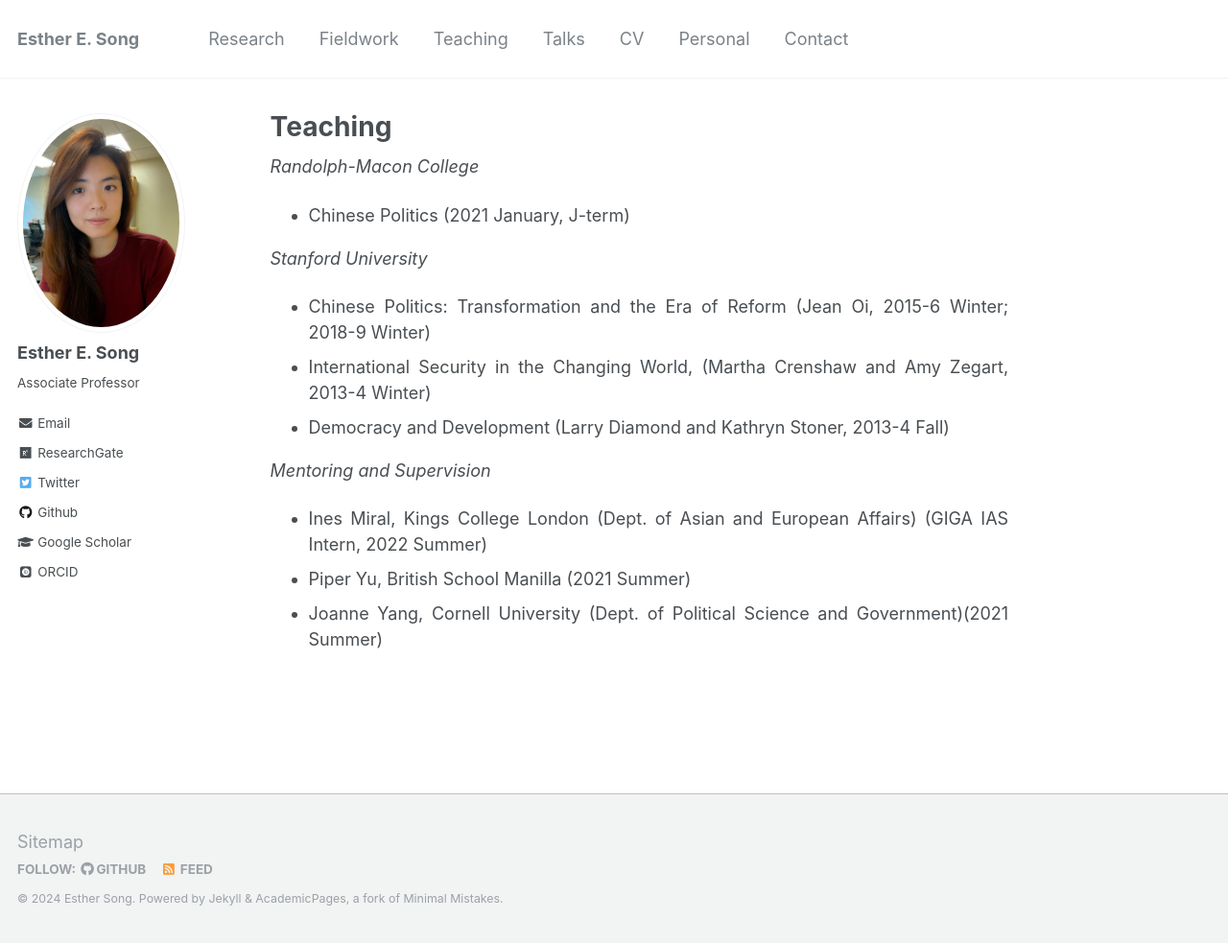
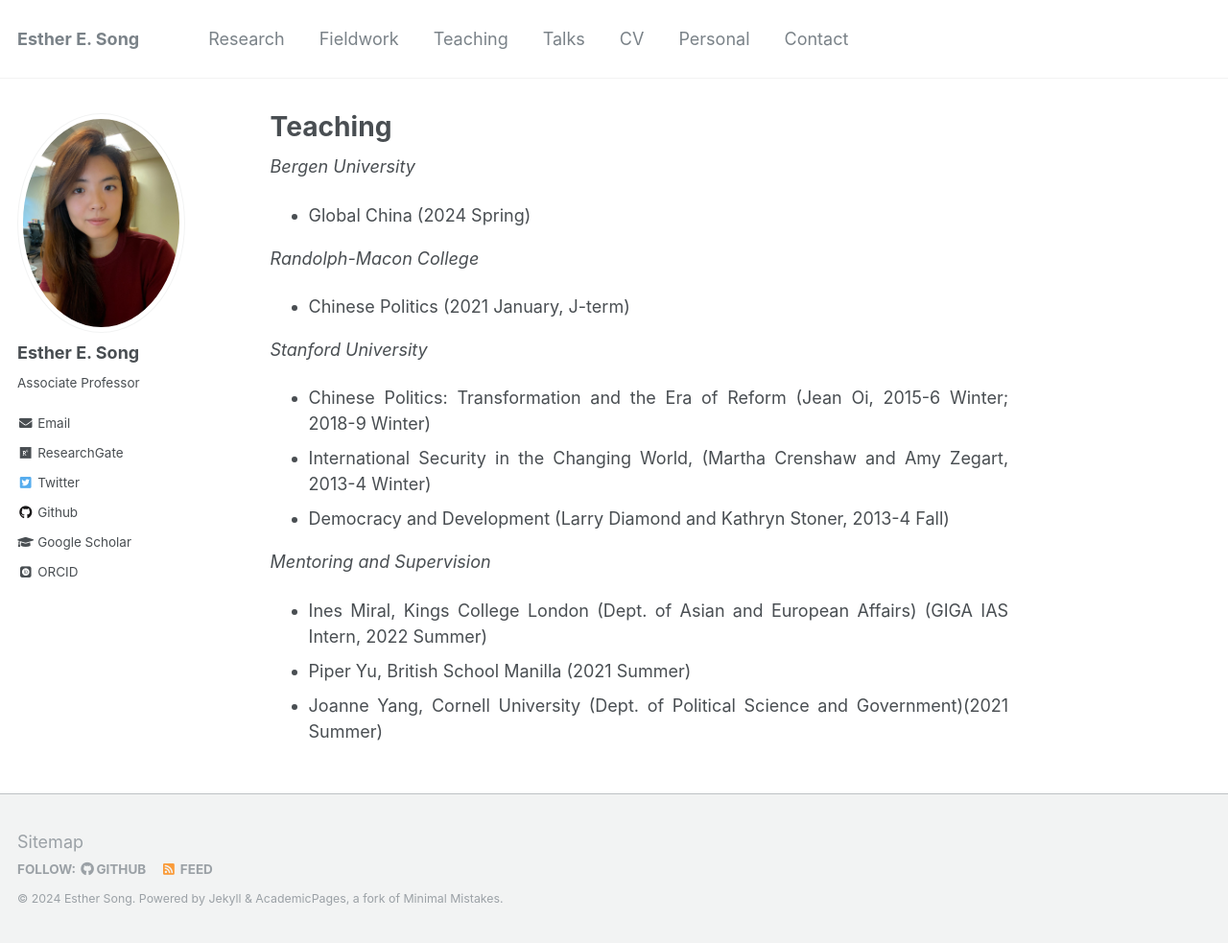
Before and after one commit to ehsong/ehsong.github.io, a Jekyll site: the page built from _pages/teaching.md, in a window 1280 px wide and 983 px high. Shown: the whole window at 96% size. Built offline with Jekyll 4.4.1, drawn with Linux system fonts in a browser that asks for light colours; some web fonts are replaced.

Commit message:
Update teaching.md

```diff
--- a/_pages/teaching.md
+++ b/_pages/teaching.md
@@ -4,6 +4,8 @@ title: "Teaching"
 permalink: /teaching/
 author_profile: true
 ---
+*Bergen University*
+- Global China (2024 Spring)
 
 *Randolph-Macon College*
 - Chinese Politics (2021 January, J-term)
```
